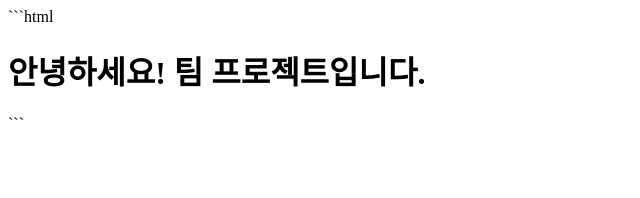
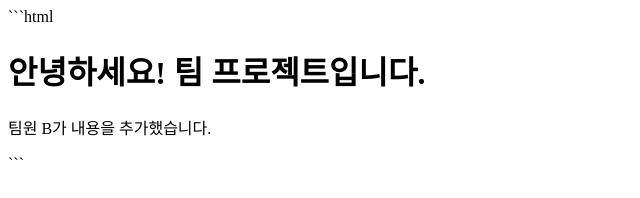
Before and after one commit to chacha1650a/git_exercise3, a plain HTML site: page index.html in a window 1280 px wide. Shown: the whole page, without its empty margins (0-640 px from the left). Drawn offline with Linux system fonts and the light colour scheme.

Commit message:
feat: 팀원 B - 본문 단락 추가

````diff
--- a/index.html
+++ b/index.html
@@ -6,6 +6,7 @@
 </head>
 <body>
   <h1>안녕하세요! 팀 프로젝트입니다.</h1>
+  <p>팀원 B가 내용을 추가했습니다.</p>
 </body>
 </html>
 ```
````
